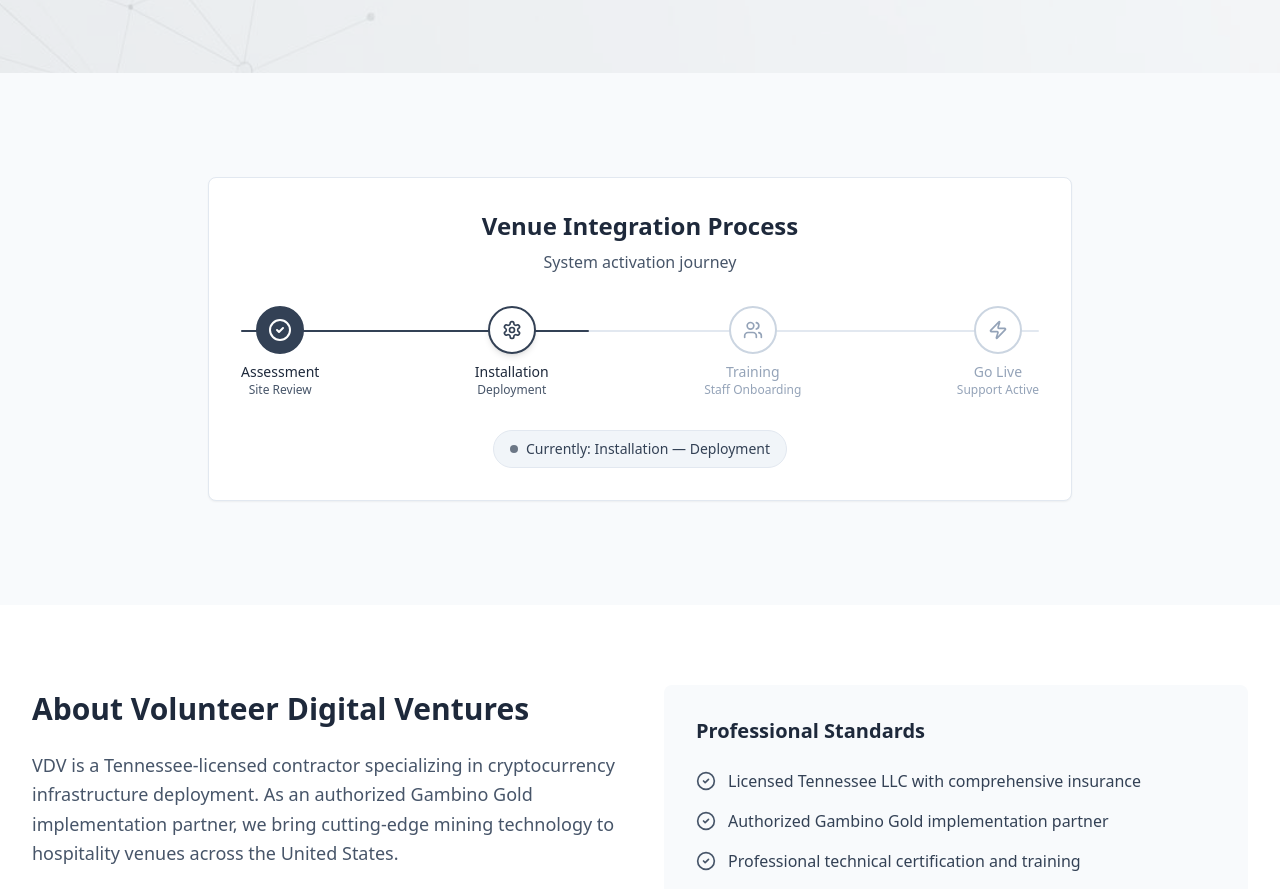
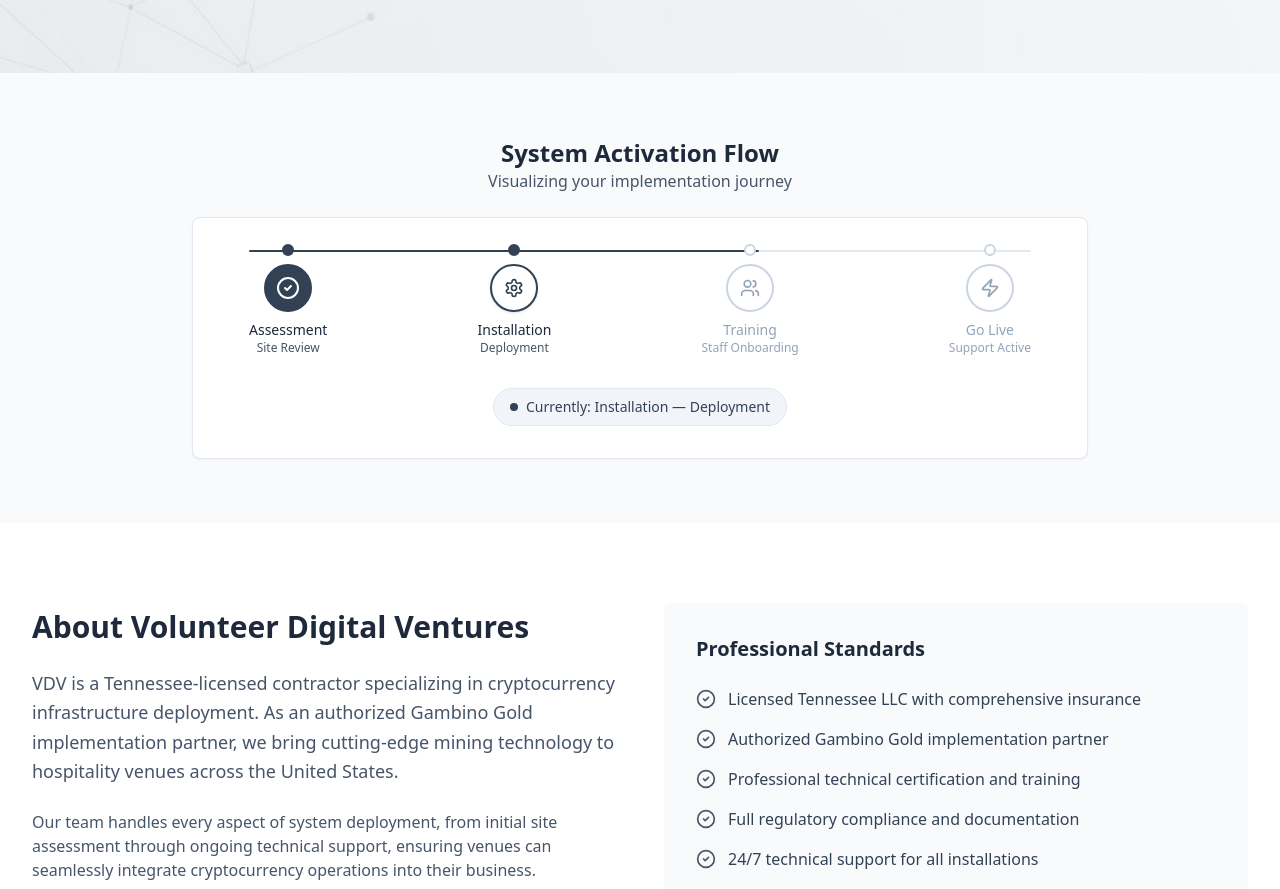
Before and after one commit to BuberryWorldwide/vdv_portfolio, a Next.js app: page / in a window 1280 px wide. Shown: the part 2860-3749 px from the top of the page. Built offline with nearby package versions, Linux system fonts and the light colour scheme.

Commit message:
process flow animation

```diff
--- a/src/app/components/TokenFlowAnimation.js
+++ b/src/app/components/TokenFlowAnimation.js
@@ -8,42 +8,40 @@
   { title: 'Go Live', subtitle: 'Support Active', icon: Zap },
 ];
 
-// Custom animation hook with pause at the end
+/** Smooth loop from 0→1 with a pause at the end */
 function useLoopProgress(duration = 10000, pauseAfter = 1000) {
-  const [progress, setProgress] = useState(0);
-  const frameRef = useRef();
+  const [progress, setProgress] = useState(0); // 0..1
+  const rafRef = useRef();
   const startRef = useRef();
   const pauseTimeoutRef = useRef(null);
 
   useEffect(() => {
     let paused = false;
 
-    const tick = (timestamp) => {
-      if (!startRef.current) startRef.current = timestamp;
-      const elapsed = timestamp - startRef.current;
-      const rawProgress = elapsed / duration;
+    const tick = (ts) => {
+      if (!startRef.current) startRef.current = ts;
+      const elapsed = ts - startRef.current;
+      const raw = elapsed / duration;
 
-      if (rawProgress >= 1 && !paused) {
+      if (raw >= 1 && !paused) {
         paused = true;
         setProgress(1);
-        cancelAnimationFrame(frameRef.current);
+        cancelAnimationFrame(rafRef.current);
         pauseTimeoutRef.current = setTimeout(() => {
           startRef.current = null;
           paused = false;
-          frameRef.current = requestAnimationFrame(tick);
+          rafRef.current = requestAnimationFrame(tick);
         }, pauseAfter);
         return;
       }
 
-      const loopProgress = Math.min(rawProgress, 1);
-      setProgress(loopProgress);
-      frameRef.current = requestAnimationFrame(tick);
+      setProgress(Math.min(raw, 1));
+      rafRef.current = requestAnimationFrame(tick);
     };
 
-    frameRef.current = requestAnimationFrame(tick);
-
+    rafRef.current = requestAnimationFrame(tick);
     return () => {
-      cancelAnimationFrame(frameRef.current);
+      cancelAnimationFrame(rafRef.current);
       clearTimeout(pauseTimeoutRef.current);
     };
   }, [duration, pauseAfter]);
@@ -51,77 +49,171 @@
   return progress;
 }
 
+/** Illuminate steps at their physical positions: 0%, 33.3%, 66.6%, 100% (final at ≥98%) */
+function useStepActivation(percent, total) {
+  const stepPositions = Array.from({ length: total }, (_, i) =>
+    (i / (total - 1)) * 100
+  );
+  let currentStepIndex = stepPositions.findIndex((p) => percent < p) - 1;
+  if (percent >= 98) currentStepIndex = total - 1; // reliable final activation
+  currentStepIndex = Math.max(0, Math.min(currentStepIndex, total - 1));
+  return { currentStepIndex, stepPositions };
+}
+
 export default function TokenFlowAnimation() {
-  const progress = useLoopProgress(10000, 1000);
-  const tokenPosition = progress * 100;
-  const stepPositions = steps.map((_, i) => (i / (steps.length - 1)) * 100);
-
-  let currentStepIndex = stepPositions.findIndex((p) => tokenPosition < p) - 1;
-  if (tokenPosition >= 98) {
-    currentStepIndex = steps.length - 1;
-  }
-  currentStepIndex = Math.max(0, currentStepIndex);
+  const progress = useLoopProgress(10000, 1000); // 10s loop, 1s pause
+  const percent = progress * 100;
+  const { currentStepIndex, stepPositions } = useStepActivation(percent, steps.length);
 
   return (
-    <div className="w-full max-w-4xl mx-auto px-4 py-10">
-      <div className="bg-white border border-slate-200 rounded-lg shadow-sm p-8">
-        {/* Header */}
-        <div className="text-center mb-8">
-          <h3 className="text-2xl font-bold text-slate-800 mb-2">Venue Integration Process</h3>
-          <p className="text-slate-600">System activation journey</p>
+    <div className="w-full mx-auto max-w-4xl">
+      {/* Title + subtitle */}
+      <div className="text-center mb-6">
+        <h3 className="text-2xl font-bold text-slate-800">System Activation Flow</h3>
+        <p className="text-slate-600">Visualizing your implementation journey</p>
       </div>
 
-        {/* Progress Line & Steps */}
+      {/* Mobile: Vertical */}
+      <div className="md:hidden">
+        <VerticalFlow
+          steps={steps}
+          percent={percent}
+          currentStepIndex={currentStepIndex}
+          stepPositions={stepPositions}
+        />
+      </div>
+
+      {/* Tablet/Desktop: Horizontal */}
+      <div className="hidden md:block">
+        <HorizontalFlow
+          steps={steps}
+          percent={percent}
+          currentStepIndex={currentStepIndex}
+        />
+      </div>
+    </div>
+  );
+}
+
+/* -------------------- Vertical (mobile) -------------------- */
+function VerticalFlow({ steps, percent, currentStepIndex, stepPositions }) {
+  return (
+    <div className="relative bg-white border border-slate-200 rounded-lg shadow-sm p-6">
+      <div className="grid grid-cols-[32px_1fr] gap-4">
+        {/* Left rail */}
         <div className="relative">
-          {/* Background Line */}
-          <div className="absolute top-6 left-0 w-full h-0.5 bg-slate-200 rounded-full"></div>
+          {/* Full line */}
+          <div className="absolute left-1/2 -translate-x-1/2 top-0 bottom-0 w-0.5 bg-slate-200 rounded-full" />
+          {/* Progress line */}
+          <div
+            className="absolute left-1/2 -translate-x-1/2 top-0 w-0.5 bg-slate-700 rounded-full"
+            style={{ height: `${percent}%` }}
+          />
+          {/* Step dots */}
+          {stepPositions.map((p, i) => (
+            <div
+              key={i}
+              className={`absolute left-1/2 -translate-x-1/2 w-3 h-3 rounded-full border-2
+                ${i <= currentStepIndex ? 'bg-slate-700 border-slate-700' : 'bg-white border-slate-300'}
+              `}
+              style={{ top: `${p}%`, transform: 'translate(-50%, -50%)' }}
+            />
+          ))}
+        </div>
 
-          {/* Progress Line */}
+        {/* Content */}
+        <div className="relative">
+          {steps.map((step, i) => {
+            const isCompleted = i < currentStepIndex;
+            const isActive = i === currentStepIndex;
+            const Icon = step.icon;
+            return (
+              <div key={i} className="mb-8 last:mb-0">
+                <div className="flex items-start gap-3">
                   <div
-            className="absolute top-6 left-0 h-0.5 bg-slate-700 rounded-full transition-all duration-300"
-            style={{ width: `${tokenPosition}%` }}
-          ></div>
-
-          {/* Token */}
-          <div
-            className="absolute top-4"
-            style={{
-              left: `${tokenPosition}%`,
-              transform: 'translateX(-50%)',
-              zIndex: 10,
-            }}
+                    className={`mt-[-6px] w-10 h-10 flex items-center justify-center rounded-full border-2 transition-all duration-300
+                      ${
+                        isCompleted
+                          ? 'bg-slate-700 border-slate-700 text-white'
+                          : isActive
+                          ? 'bg-white border-slate-700 text-slate-700 shadow'
+                          : 'bg-white border-slate-300 text-slate-400'
+                      }`}
                   >
-            <div className="relative">
-              <div className="w-4 h-4 bg-yellow-400 rounded-full shadow-md"></div>
-              <div className="absolute inset-0 w-4 h-4 bg-yellow-300 rounded-full animate-ping opacity-50"></div>
+                    {isCompleted ? <CheckCircle2 className="w-5 h-5" /> : <Icon className="w-5 h-5" />}
+                  </div>
+                  <div>
+                    <div className={`text-sm font-semibold ${isCompleted || isActive ? 'text-slate-800' : 'text-slate-400'}`}>
+                      {step.title}
+                    </div>
+                    <div className={`text-xs ${isCompleted || isActive ? 'text-slate-600' : 'text-slate-400'}`}>
+                      {step.subtitle}
+                    </div>
+                  </div>
+                </div>
+              </div>
+            );
+          })}
         </div>
       </div>
 
-          {/* Step Nodes */}
-          <div className="flex justify-between items-start relative z-20">
-            {steps.map((step, index) => {
-              const isCompleted = index < currentStepIndex;
-              const isActive = index === currentStepIndex;
+      {/* Current step pill */}
+      <div className="mt-6 text-center">
+        <div className="inline-flex items-center gap-2 px-3 py-1.5 bg-slate-100 border border-slate-200 rounded-full">
+          <div className="w-2 h-2 bg-slate-700 rounded-full animate-pulse" />
+          <span className="text-xs font-medium text-slate-700">
+            Currently: {steps[currentStepIndex].title} — {steps[currentStepIndex].subtitle}
+          </span>
+        </div>
+      </div>
+    </div>
+  );
+}
+
+/* -------------------- Horizontal (md+) -------------------- */
+function HorizontalFlow({ steps, percent, currentStepIndex }) {
+  return (
+    <div className="relative bg-white border border-slate-200 rounded-lg shadow-sm p-8">
+      {/* Rail (background + progress) */}
+      <div className="px-6">
+        <div className="relative w-full">
+          {/* Background line */}
+          <div className="h-0.5 bg-slate-200 rounded-full w-full" />
+          {/* Progress line */}
+          <div
+            className="absolute top-0 left-0 h-0.5 bg-slate-700 rounded-full"
+            style={{ width: `${percent}%` }}
+          />
+        </div>
+      </div>
+
+      {/* Steps */}
+      <div className="relative flex justify-between items-start px-6 mt-[-8px]">
+        {steps.map((step, i) => {
+          const isCompleted = i < currentStepIndex;
+          const isActive = i === currentStepIndex;
           const Icon = step.icon;
 
           return (
-                <div key={index} className="flex flex-col items-center text-center">
+            <div key={i} className="flex flex-col items-center text-center">
+              {/* small dot that sits on the rail */}
+              <div
+                className={`w-3 h-3 rounded-full border-2 mb-2 ${
+                  i <= currentStepIndex ? 'bg-slate-700 border-slate-700' : 'bg-white border-slate-300'
+                }`}
+              />
+              {/* main step icon */}
               <div
                 className={`w-12 h-12 mb-2 flex items-center justify-center rounded-full border-2 transition-all duration-300
                   ${
                     isCompleted
                       ? 'bg-slate-700 border-slate-700 text-white'
                       : isActive
-                          ? 'bg-white border-slate-700 text-slate-700 shadow-md'
+                      ? 'bg-white border-slate-700 text-slate-700 shadow'
                       : 'bg-white border-slate-300 text-slate-400'
-                      }
-                    `}
+                  }`}
               >
-                    {isCompleted ? (
-                      <CheckCircle2 className="w-6 h-6" />
-                    ) : (
-                      <Icon className="w-5 h-5" />
-                    )}
+                {isCompleted ? <CheckCircle2 className="w-6 h-6" /> : <Icon className="w-5 h-5" />}
               </div>
               <div className={`text-sm font-medium ${isCompleted || isActive ? 'text-slate-800' : 'text-slate-400'}`}>
                 {step.title}
@@ -133,18 +225,16 @@
           );
         })}
       </div>
-        </div>
 
-        {/* Step Label */}
+      {/* Current step pill */}
       <div className="mt-8 text-center">
         <div className="inline-flex items-center gap-2 px-4 py-2 bg-slate-100 rounded-full border border-slate-200">
-            <div className="w-2 h-2 bg-slate-700 rounded-full animate-pulse"></div>
+          <div className="w-2 h-2 bg-slate-700 rounded-full animate-pulse" />
           <span className="text-sm font-medium text-slate-700">
             Currently: {steps[currentStepIndex].title} — {steps[currentStepIndex].subtitle}
           </span>
         </div>
       </div>
     </div>
-    </div>
   );
 }
```
Lines whose indentation alone changed are shown as unchanged.
